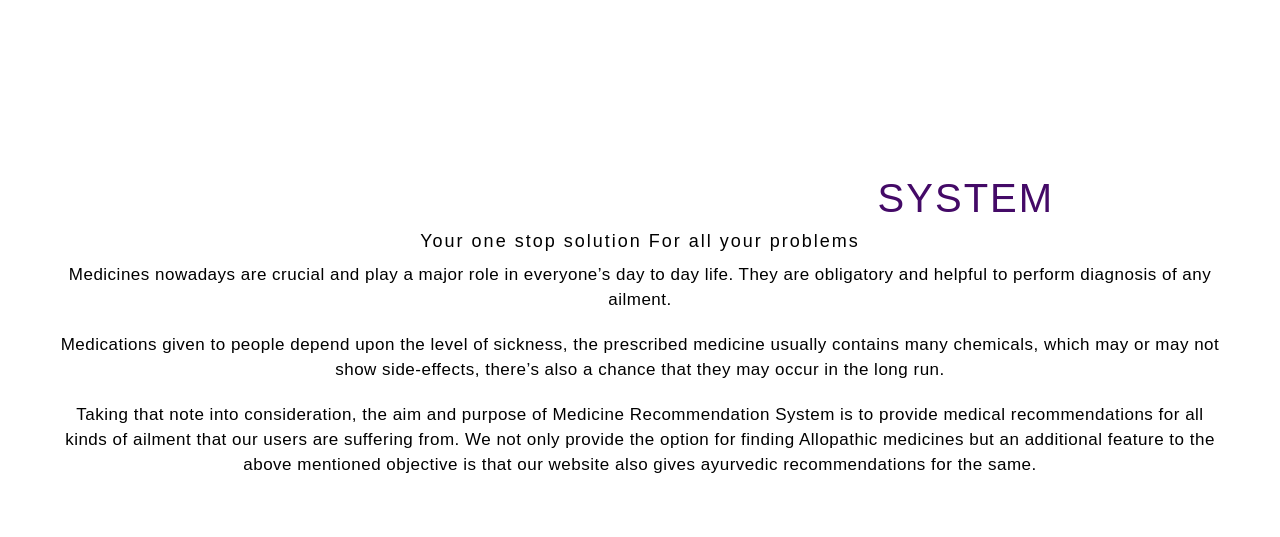
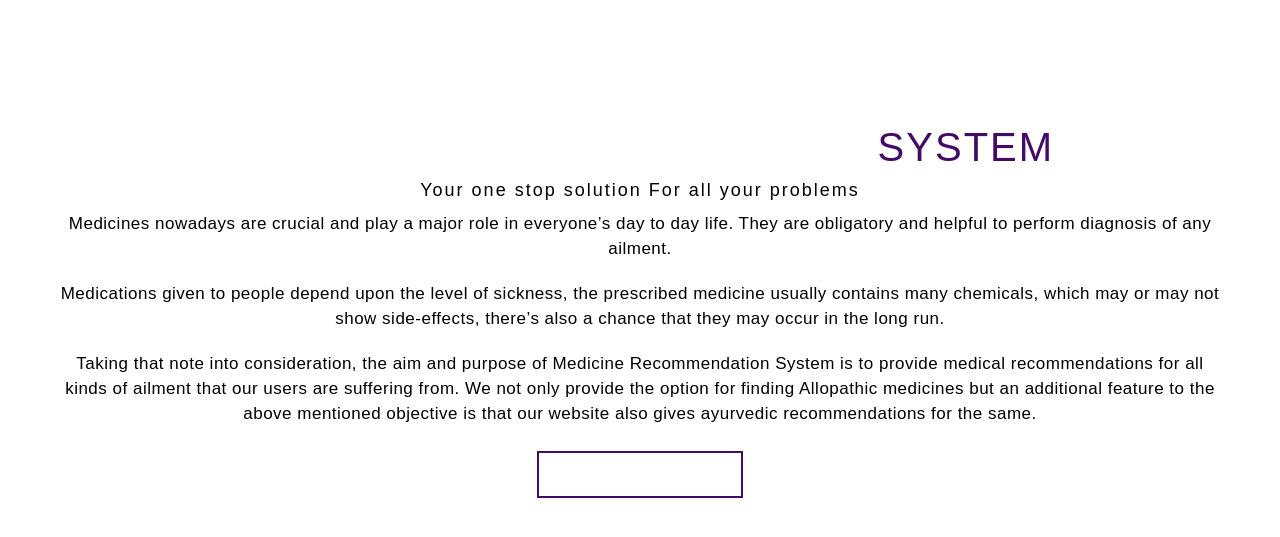
Before and after one commit to MimansaSharma15/SEPM-Project, a Python web app: template templates/home.html in a window 1280 px wide. Shown: the part 64-601 px from the top of the page. Run offline with Jinja, Linux system fonts and the light colour scheme; the template is opened without the code that fills it, so the values that code supplies are empty.

Commit message:
Edited Home

```diff
--- a/templates/home.html
+++ b/templates/home.html
@@ -49,7 +49,7 @@
                 We not only provide the option for finding Allopathic medicines but an additional feature to the above mentioned objective is that our website also gives ayurvedic recommendations for the
                 same.
              </p>
-
+             <a href="ayurvedic.html" class="cta" style="margin-top: 5px;color: white;">Get Started!!</a>
           </div>
     </div>
 </section>
```
